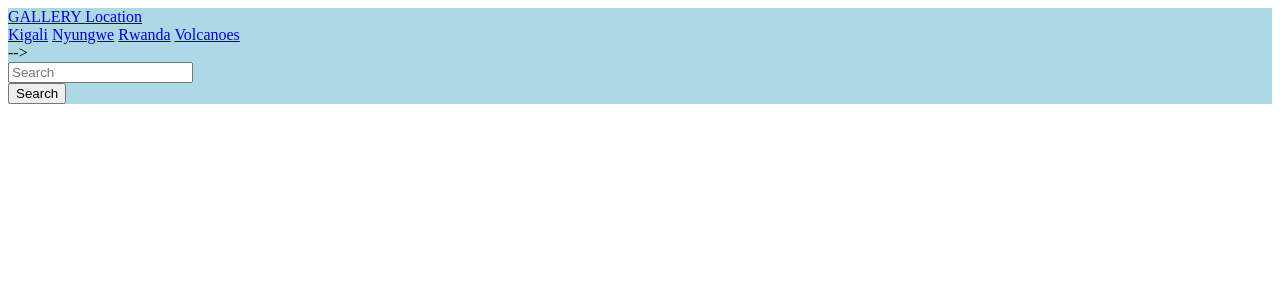
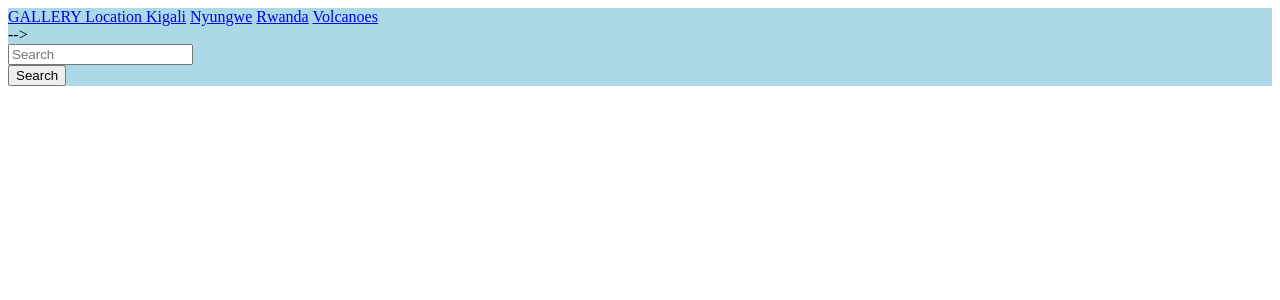
Before and after one commit to gwashh/gallery-app, a Django app: template galleries/templates/navbar.html in a window 1280 px wide. Shown: the top 300 px of the page. Run offline with Django 3.2, Linux system fonts and the light colour scheme; the template is opened without the code that fills it, so the values that code supplies are empty; some libraries are stand-ins or nearby versions.

Commit message:
changed navbar

```diff
--- a/galleries/templates/navbar.html
+++ b/galleries/templates/navbar.html
@@ -25,8 +25,8 @@
           {% endfor %}
         </ul>
       </div> -->
-           <div class="dropdown-menu" aria-
-           labelledby="navbarDropdownMenuLink">
+           <!-- <div class="dropdown-menu" aria-
+           labelledby="navbarDropdownMenuLink">  -->
             <a class="dropdown-item" href="/location/1">Kigali</a>
             <a class="dropdown-item" href="/location/2">Nyungwe</a>
             <a class="dropdown-item" href="/location/3">Rwanda</a>
```
